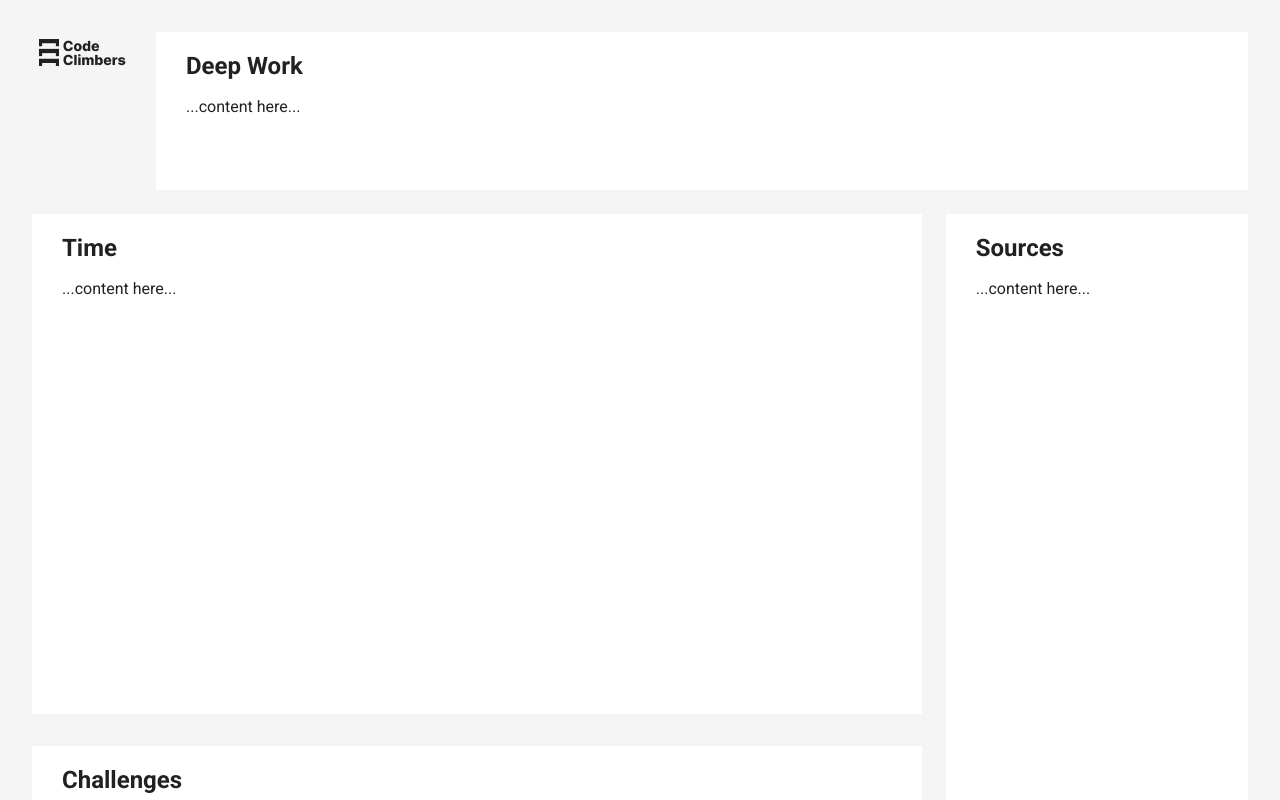
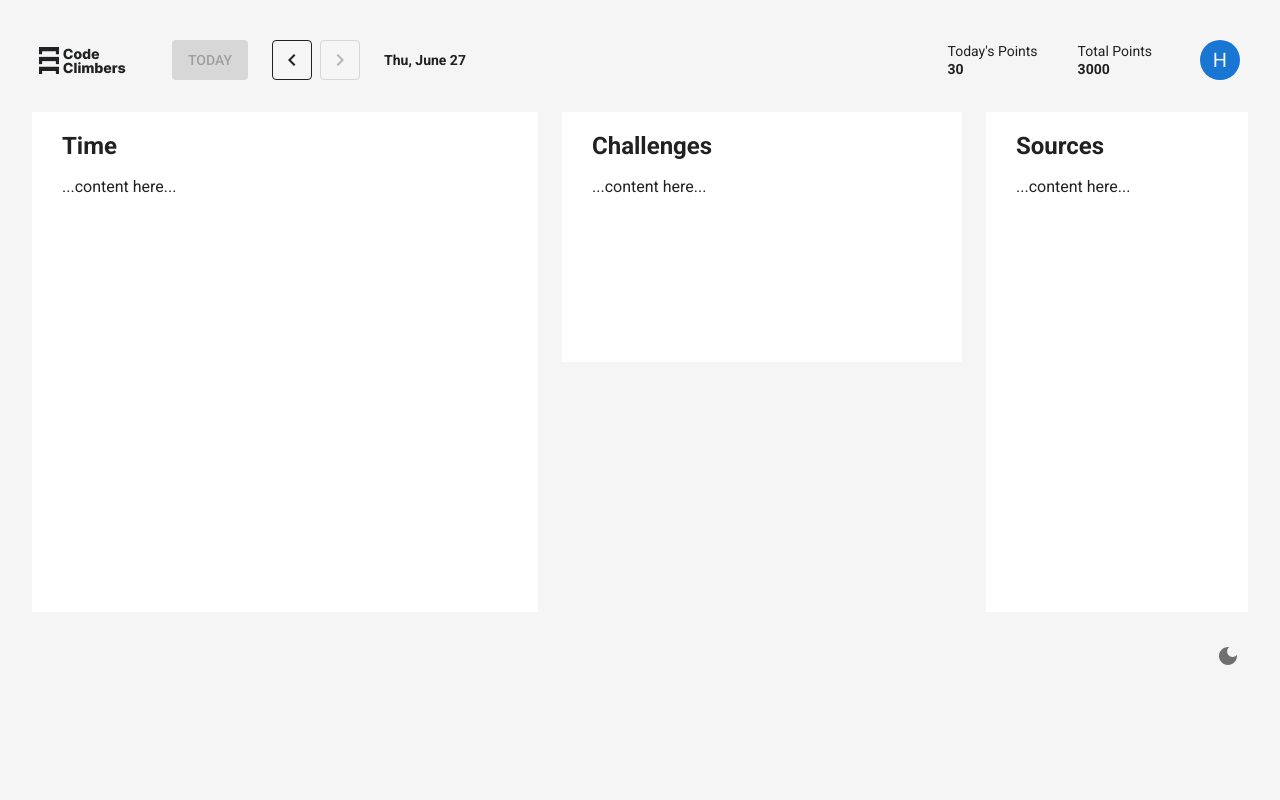
Before and after one commit to CodeClimbersIO/cli, a React (Vite) app in the folder src/app/: page / in a window 1280 px wide. Shown: the top 800 px of the page. Built offline with nearby package versions, Linux system fonts and the light colour scheme; no server answers.

Commit message:
Updated Layout (#10)

```diff
--- a/src/app/package.json
+++ b/src/app/package.json
@@ -27,6 +27,7 @@
     "@mui/lab": "^5.0.0-alpha.170",
     "@mui/material": "^5.16.4",
     "@tanstack/react-query": "^5.48.0",
+    "dayjs": "^1.11.12",
     "react": "^18.3.1",
     "react-router-dom": "^6.24.0"
   },
--- a/src/app/src/components/Home/Challenges.tsx
+++ b/src/app/src/components/Home/Challenges.tsx
@@ -1,16 +1,27 @@
-import { Card, CardContent, Typography } from '@mui/material'
+import { Card, CardContent, styled, Typography } from '@mui/material'
+
+const Content = styled(Card)(({ theme }) => ({
+  display: 'flex',
+  flexDirection: 'row',
+  gap: 24,
+  boxShadow: 'none',
+  borderRadius: 0,
+  height: 250,
+  minWidth: 400,
+
+  [theme.breakpoints.down('lg')]: {
+    width: '100%',
+  },
+}))
 
 const Challenges = () => {
   return (
-    <Card
-      raised={false}
-      sx={{ boxShadow: 'none', borderRadius: 0, height: 250, width: '100%' }}
-    >
+    <Content>
       <CardContent sx={{ padding: '20px 30px' }}>
         <Typography variant="h3">Challenges</Typography>
         <p>...content here...</p>
       </CardContent>
-    </Card>
+    </Content>
   )
 }
 
--- /dev/null
+++ b/src/app/src/components/Home/Header.tsx
@@ -0,0 +1,196 @@
+import { useState } from 'react'
+import {
+  Avatar,
+  Box,
+  Button,
+  Divider,
+  IconButton,
+  ListItemIcon,
+  Menu,
+  MenuItem,
+  styled,
+  Typography,
+  useTheme,
+} from '@mui/material'
+import dayjs from 'dayjs'
+
+import Logo from './Logo'
+import { ChevronLeft, ChevronRight, Logout } from '@mui/icons-material'
+
+const Header = styled('div')(({ theme }) => ({
+  display: 'flex',
+  flexDirection: 'row',
+  justifyContent: 'space-between',
+  width: '100%',
+  paddingBottom: 24,
+
+  [theme.breakpoints.down('md')]: {
+    alignItems: 'start',
+  },
+}))
+
+const LeftWrapper = styled('div')(({ theme }) => ({
+  display: 'flex',
+  flexDirection: 'row',
+  alignItems: 'center',
+  gap: 40,
+
+  [theme.breakpoints.down('md')]: {
+    flexDirection: 'column',
+    alignItems: 'start',
+    gap: 16,
+  },
+}))
+
+const StatsWrapper = styled('div')(({ theme }) => ({
+  display: 'flex',
+  flexDirection: 'row',
+  alignItems: 'center',
+  gap: 40,
+
+  [theme.breakpoints.down(670)]: {
+    display: 'none',
+  },
+}))
+
+const MenuStatsWrapper = styled('div')(({ theme }) => ({
+  display: 'flex',
+  flexDirection: 'column',
+  gap: 8,
+
+  [theme.breakpoints.up(660)]: {
+    display: 'none',
+  },
+}))
+
+const HomeHeader = () => {
+  const theme = useTheme()
+  const today = dayjs()
+  const [selectedDate, setSelectedDate] = useState(dayjs())
+
+  const [anchorEl, setAnchorEl] = useState<null | HTMLElement>(null)
+  const open = Boolean(anchorEl)
+
+  const handleClick = (event: React.MouseEvent<HTMLButtonElement>) => {
+    setAnchorEl(event.currentTarget)
+  }
+  const handleClose = () => {
+    setAnchorEl(null)
+  }
+
+  const formatDate = () => {
+    return selectedDate.format('ddd, MMMM D')
+  }
+
+  const increaseDate = () => {
+    const newDate = selectedDate.add(1, 'day')
+    setSelectedDate(newDate)
+  }
+
+  const decreaseDate = () => {
+    const newDate = selectedDate.subtract(1, 'day')
+    setSelectedDate(newDate)
+  }
+
+  return (
+    <>
+      <Header>
+        <LeftWrapper>
+          <Logo />
+          <Box display="flex" gap={3} alignItems="center">
+            <Button
+              variant="contained"
+              color="inherit"
+              sx={{ height: 40 }}
+              disabled={today.isSame(selectedDate, 'day')}
+              onClick={() => setSelectedDate(today)}
+            >
+              Today
+            </Button>
+            <Box display="flex" gap={1}>
+              <Button
+                variant="outlined"
+                color="inherit"
+                sx={{ width: 40, height: 40, minWidth: 0 }}
+                onClick={decreaseDate}
+              >
+                <ChevronLeft />
+              </Button>
+              <Button
+                variant="outlined"
+                color="inherit"
+                sx={{ width: 40, height: 40, minWidth: 0 }}
+                disabled={today.isSame(selectedDate, 'day')}
+                onClick={increaseDate}
+              >
+                <ChevronRight />
+              </Button>
+            </Box>
+            <Typography variant="body2" fontWeight={700}>
+              {formatDate()}
+            </Typography>
+          </Box>
+        </LeftWrapper>
+        <Box display="flex" alignItems="center" gap={5}>
+          <StatsWrapper>
+            <Box display="flex" flexDirection="column">
+              <Typography variant="body2">Today's Points</Typography>
+              <Typography variant="body2" fontWeight={700}>
+                30
+              </Typography>
+            </Box>
+            <Box display="flex" flexDirection="column">
+              <Typography variant="body2">Total Points</Typography>
+              <Typography variant="body2" fontWeight={700}>
+                3000
+              </Typography>
+            </Box>
+          </StatsWrapper>
+          <IconButton onClick={handleClick}>
+            <Avatar
+              alt="Person"
+              src=""
+              sx={{ bgcolor: theme.palette.primary.main }}
+            >
+              H
+            </Avatar>
+          </IconButton>
+        </Box>
+      </Header>
+      <Menu
+        anchorEl={anchorEl}
+        open={open}
+        onClose={handleClose}
+        onClick={handleClose}
+        transformOrigin={{ horizontal: 'right', vertical: 'top' }}
+        anchorOrigin={{ horizontal: 'right', vertical: 'bottom' }}
+      >
+        <Box mb={1}>
+          <MenuStatsWrapper>
+            <Box display="flex" flexDirection="column" pl={1}>
+              <Typography variant="body2">Today's Points</Typography>
+              <Typography variant="body2" fontWeight={700}>
+                30
+              </Typography>
+            </Box>
+            <Box display="flex" flexDirection="column" pl={1}>
+              <Typography variant="body2">Total Points</Typography>
+              <Typography variant="body2" fontWeight={700}>
+                3000
+              </Typography>
+            </Box>
+            <Divider />
+          </MenuStatsWrapper>
+        </Box>
+        <MenuItem onClick={handleClose}>
+          <ListItemIcon>
+            <Logout fontSize="small" />
+          </ListItemIcon>
+          Logout
+        </MenuItem>
+      </Menu>
+    </>
+  )
+}
+
+export default HomeHeader
--- a/src/app/src/components/Home/HomePage.tsx
+++ b/src/app/src/components/Home/HomePage.tsx
@@ -1,29 +1,25 @@
-import { Box, styled } from '@mui/material'
-
-import { LatestPulsesComponent } from './LatestPulses'
-import Logo from './Logo'
-import DeepWork from './DeepWork'
+import { styled } from '@mui/material'
 import Time from './Time'
 import Challenges from './Challenges'
 import Sources from './Sources'
-
-const Header = styled('div')(({ theme }) => ({
-  display: 'flex',
-  flexDirection: 'row',
-  gap: 24,
-  paddingBottom: 24,
-
-  [theme.breakpoints.down('sm')]: {
-    flexDirection: 'column',
-  },
-}))
+import HomeHeader from './Header'
 
 const Body = styled('div')(({ theme }) => ({
   display: 'flex',
   flexDirection: 'row',
   gap: 24,
 
-  [theme.breakpoints.down('md')]: {
+  [theme.breakpoints.down('lg')]: {
+    flexDirection: 'column',
+  },
+}))
+
+const Wrapper = styled('div')(({ theme }) => ({
+  display: 'flex',
+  flexDirection: 'row',
+  gap: 24,
+
+  [theme.breakpoints.down(766)]: {
     flexDirection: 'column',
   },
 }))
@@ -31,25 +27,14 @@ const Body = styled('div')(({ theme }) => ({
 export const HomePage = () => {
   return (
     <div>
-      <Header>
-        <Logo />
-        <DeepWork />
-      </Header>
+      <HomeHeader />
       <Body>
-        <Box
-          sx={{
-            display: 'flex',
-            flexDirection: 'column',
-            gap: 4,
-            width: '100%',
-          }}
-        >
-          <Time />
+        <Time />
+        <Wrapper>
           <Challenges />
-        </Box>
-        <Sources />
+          <Sources />
+        </Wrapper>
       </Body>
-      <LatestPulsesComponent />
     </div>
   )
 }
--- a/src/app/src/components/Home/Sources.tsx
+++ b/src/app/src/components/Home/Sources.tsx
@@ -2,7 +2,7 @@ import { Card, CardContent, Typography } from '@mui/material'
 
 const Sources = () => {
   return (
-    <Card sx={{ boxShadow: 'none', borderRadius: 0, width: 413 }}>
+    <Card sx={{ boxShadow: 'none', borderRadius: 0, minWidth: 262 }}>
       <CardContent sx={{ padding: '20px 30px' }}>
         <Typography variant="h3">Sources</Typography>
         <p>...content here...</p>
--- a/src/app/src/layouts/PublicLayout.tsx
+++ b/src/app/src/layouts/PublicLayout.tsx
@@ -1,4 +1,4 @@
-import { Box, useTheme } from '@mui/material'
+import { Box, IconButton, useTheme } from '@mui/material'
 import { Outlet } from 'react-router-dom'
 import LightModeIcon from '@mui/icons-material/LightMode'
 import { DarkMode } from '@mui/icons-material'
@@ -15,21 +15,17 @@ function BaseLayout({ children, changeTheme }: BaseLayoutProps) {
     <>
       <Box>{children || <Outlet />}</Box>
       <Box
+        display="flex"
+        justifyContent="flex-end"
+        mt={3}
         sx={{
           bottom: 0,
           right: 0,
-          display: 'flex',
-          justifyContent: 'flex-end',
         }}
       >
-        <Box
-          sx={{
-            cursor: 'pointer',
-          }}
-          onClick={changeTheme}
-        >
+        <IconButton onClick={changeTheme}>
           {isDarkTheme ? <LightModeIcon /> : <DarkMode />}
-        </Box>
+        </IconButton>
       </Box>
     </>
   )
```
Also changed, not shown: 2 other files (tests, documents, lock files or other folders).
